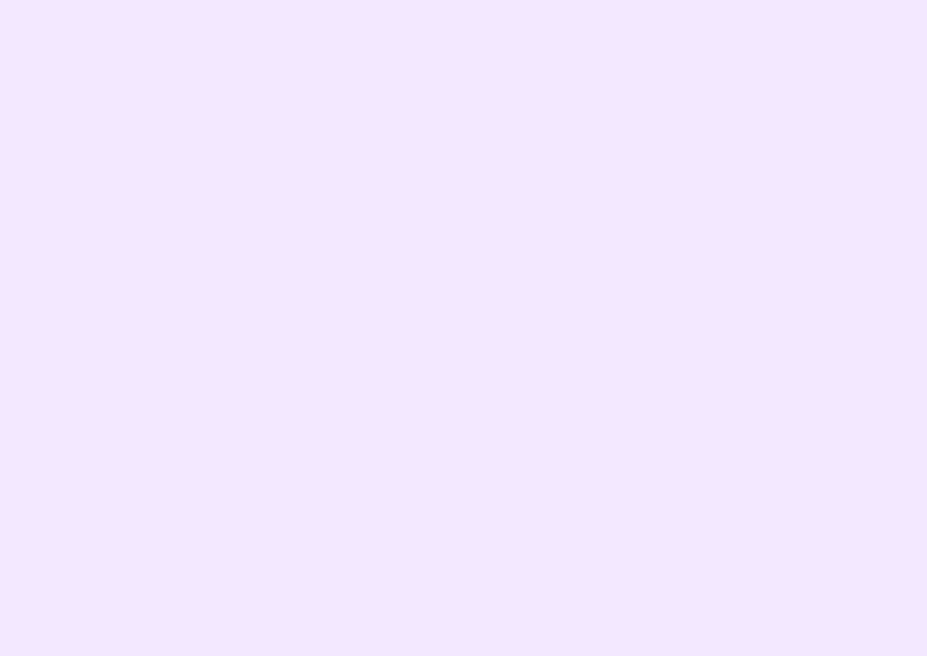
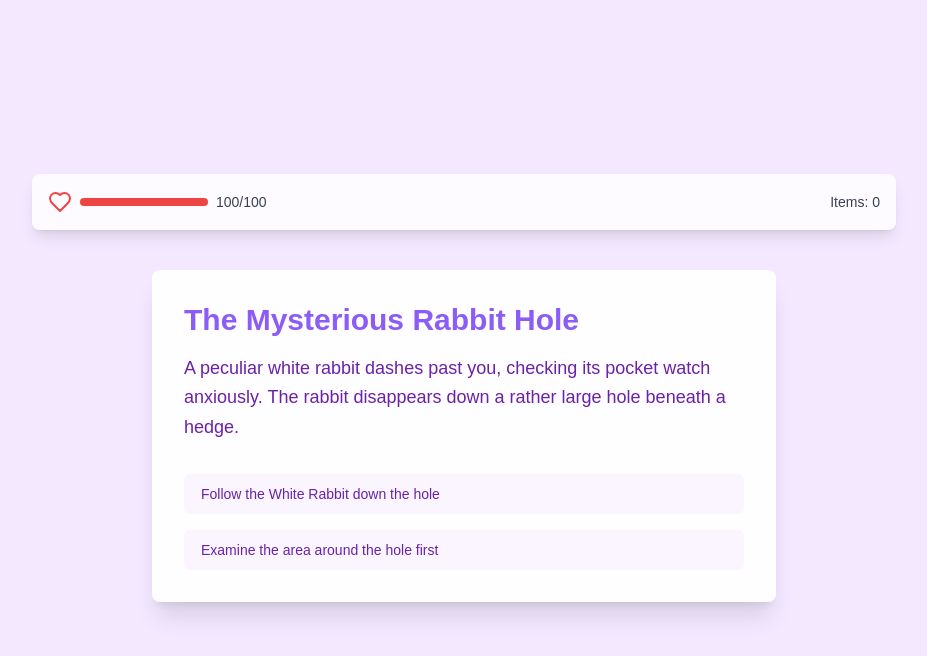
Before and after one commit to UBH-Fall-2024/ub-hacking-create-your-repo-here-internshipless, a React (Vite) app: page / in a window 1280 px wide. Both pictures are taken after a click on the button "Start Adventure". Shown: the top 656 px of the page, without its empty margins (176-1103 px from the left). Built offline with nearby package versions, Linux system fonts and the light colour scheme.

Commit message:
Implemented scene rendering

```diff
--- a/src/components/game/GameContainer.jsx
+++ b/src/components/game/GameContainer.jsx
@@ -3,6 +3,8 @@ import { useGameState } from '../../context/GameContext';
 import { useGameActions } from '../../hooks/useGameActions';
 import { Button } from '../ui/Button';
 import { Clock, Heart, Book } from 'lucide-react';
+import Scene from './Scene';
+import StatusBar from './StatusBar';
 
 function GameContainer() {
   const gameState = useGameState();
@@ -47,8 +49,14 @@ function GameContainer() {
 
   // Game has started, show current scene
   return (
-    <div>
-      {/* Game content will be implemented next */}
+    <div className="w-full max-w-4xl p-4 relative">
+      {/* Status bar */}
+      <StatusBar />
+
+      {/* Main game content */}
+      <div className="mt-4">
+        <Scene />
+      </div>
     </div>
   );
 }
--- a/src/components/game/Scene.jsx
+++ b/src/components/game/Scene.jsx
@@ -0,0 +1,90 @@
+import React from 'react';
+import { useGameState } from '../../context/GameContext';
+import { useGameActions } from '../../hooks/useGameActions';
+import { scenes } from '../../data/scenes';
+import { Button } from '../ui/Button';
+
+function Scene() {
+  const gameState = useGameState();
+  const { changeScene, updateHealth, addItem } = useGameActions();
+
+  // Get current scene data
+  const currentScene = scenes.find(
+    scene => scene.id === gameState.gameProgress.currentScene
+  );
+
+  // Handle player choice
+  const handleChoice = (choice) => {
+    // Apply effects
+    if (choice.effect) {
+      if (choice.effect.health) {
+        updateHealth(choice.effect.health);
+      }
+      if (choice.effect.items) {
+        choice.effect.items.forEach(itemId => addItem(itemId));
+      }
+    }
+    // Change to next scene
+    changeScene(choice.nextScene);
+  };
+
+  if (!currentScene) return null;
+
+  return (
+    <div className="w-full max-w-2xl mx-auto p-6">
+      {/* Scene Content */}
+      <div className="bg-white/90 backdrop-blur-sm rounded-lg shadow-xl p-8 animate-fade-in">
+        <h2 className="text-3xl font-bold text-wonderland-primary mb-4">
+          {currentScene.title}
+        </h2>
+
+        <p className="text-lg text-purple-800 leading-relaxed mb-8">
+          {currentScene.description}
+        </p>
+
+        {/* Choices */}
+        <div className="space-y-4">
+          {currentScene.choices.map((choice, index) => (
+            <Button
+              key={index}
+              onClick={() => handleChoice(choice)}
+              className="w-full text-left p-4 hover:translate-x-1
+                         transition-all duration-300 bg-purple-50
+                         hover:bg-purple-100 text-purple-800
+                         flex items-center justify-between group"
+              disabled={
+                choice.requirements &&
+                !meetsRequirements(choice.requirements, gameState)
+              }
+            >
+              <span>{choice.text}</span>
+              <span className="opacity-0 group-hover:opacity-100 transition-opacity">
+                →
+              </span>
+            </Button>
+          ))}
+        </div>
+      </div>
+    </div>
+  );
+}
+
+// Helper function to check if player meets choice requirements
+function meetsRequirements(requirements, gameState) {
+  if (!requirements) return true;
+
+  if (requirements.health && gameState.player.health < requirements.health) {
+    return false;
+  }
+
+  if (requirements.items) {
+    const hasAllItems = requirements.items.every(
+      itemId => gameState.player.inventory.includes(itemId)
+    );
+    if (!hasAllItems) return false;
+  }
+
+  return true;
+}
+
+export default Scene;
--- a/src/components/game/StatusBar.jsx
+++ b/src/components/game/StatusBar.jsx
@@ -0,0 +1,33 @@
+import React from 'react';
+import { useGameState } from '../../context/GameContext';
+import { Heart } from 'lucide-react';
+
+function StatusBar() {
+  const { player } = useGameState();
+
+  return (
+    <div className="bg-white/80 backdrop-blur-sm rounded-lg shadow-lg p-4
+                    flex items-center justify-between">
+      {/* Health */}
+      <div className="flex items-center gap-2">
+        <Heart className={`w-6 h-6 ${player.health > 50 ? 'text-red-500' : 'text-red-300'}`} />
+        <div className="w-32 h-2 bg-gray-200 rounded-full overflow-hidden">
+          <div
+            className="h-full bg-red-500 transition-all duration-500"
+            style={{ width: `${player.health}%` }}
+          />
+        </div>
+        <span className="text-sm font-medium text-gray-700">
+          {player.health}/100
+        </span>
+      </div>
+
+      {/* Inventory count */}
+      <div className="text-sm font-medium text-gray-700">
+        Items: {player.inventory.length}
+      </div>
+    </div>
+  );
+}
+
+export default StatusBar;
--- a/src/data/scenes.js
+++ b/src/data/scenes.js
@@ -1,13 +1,12 @@
-// Define the game scenes data structure
 export const scenes = [
     {
       id: 'rabbit_hole',
-            title: 'Mysterious Rabbit Hole',
-            description: 'You have discovered a mysterious rabbit hole, and a white rabbit is frantically running past. Do you want to follow it and jump down?',
+      title: 'The Mysterious Rabbit Hole',
+      description: 'A peculiar white rabbit dashes past you, checking its pocket watch anxiously. The rabbit disappears down a rather large hole beneath a hedge.',
       background: 'rabbit_hole_bg',
       choices: [
         {
-                    text: 'Follow the white rabbit',
+          text: 'Follow the White Rabbit down the hole',
           nextScene: 'falling',
           effect: {
             health: -5,
@@ -16,41 +15,64 @@ export const scenes = [
           }
         },
         {
-                    text: 'Observe the surroundings',
-                    nextScene: 'garden',
+          text: 'Examine the area around the hole first',
+          nextScene: 'hole_exterior',
           effect: {
-                        items: ['flower']
+            items: ['mushroom']
           }
         }
-            ],
-            requirements: null
+      ]
     },
     {
       id: 'falling',
       title: 'The Long Fall',
-            description: 'You are slowly descending in the rabbit hole, surrounded by various strange objects...',
+      description: "You're falling down what seems to be an impossibly deep hole. Strange objects float past you: books, teacups, maps, and paintings. The walls are lined with cupboards and bookshelves.",
       background: 'falling_bg',
       choices: [
         {
-                    text: 'Grab the floating book',
-                    nextScene: 'library',
+          text: 'Grab a floating book',
+          nextScene: 'reading_fall',
           effect: {
-                        items: ['magic_book'],
-                        knowledge: 10
+            items: ['magic_book']
+          }
         },
+        {
+          text: 'Try to slow your fall by grabbing the walls',
+          nextScene: 'slow_fall',
+          effect: {
+            health: -10
+          }
+        },
+        {
+          text: 'Let yourself fall freely',
+          nextScene: 'bottom_hall',
           requirements: {
             health: 50
           }
+        }
+      ]
     },
     {
-                    text: 'Attempt to control the descent speed',
-                    nextScene: 'bottom_hall',
+      id: 'hole_exterior',
+      title: 'Around the Rabbit Hole',
+      description: 'The area around the rabbit hole is dotted with unusual mushrooms and flowers. A faint ticking sound emanates from below.',
+      background: 'garden_bg',
+      choices: [
+        {
+          text: 'Now follow the rabbit',
+          nextScene: 'falling',
           effect: {
-                        health: -10,
-                        skills: ['floating']
+            items: ['courage_badge']
+          }
+        },
+        {
+          text: 'Return to the garden path',
+          nextScene: 'garden_path',
+          effect: {
+            health: 5
           }
         }
       ]
     }
     // More scenes...
-    ]
+  ];
```
Lines whose indentation alone changed are shown as unchanged.
